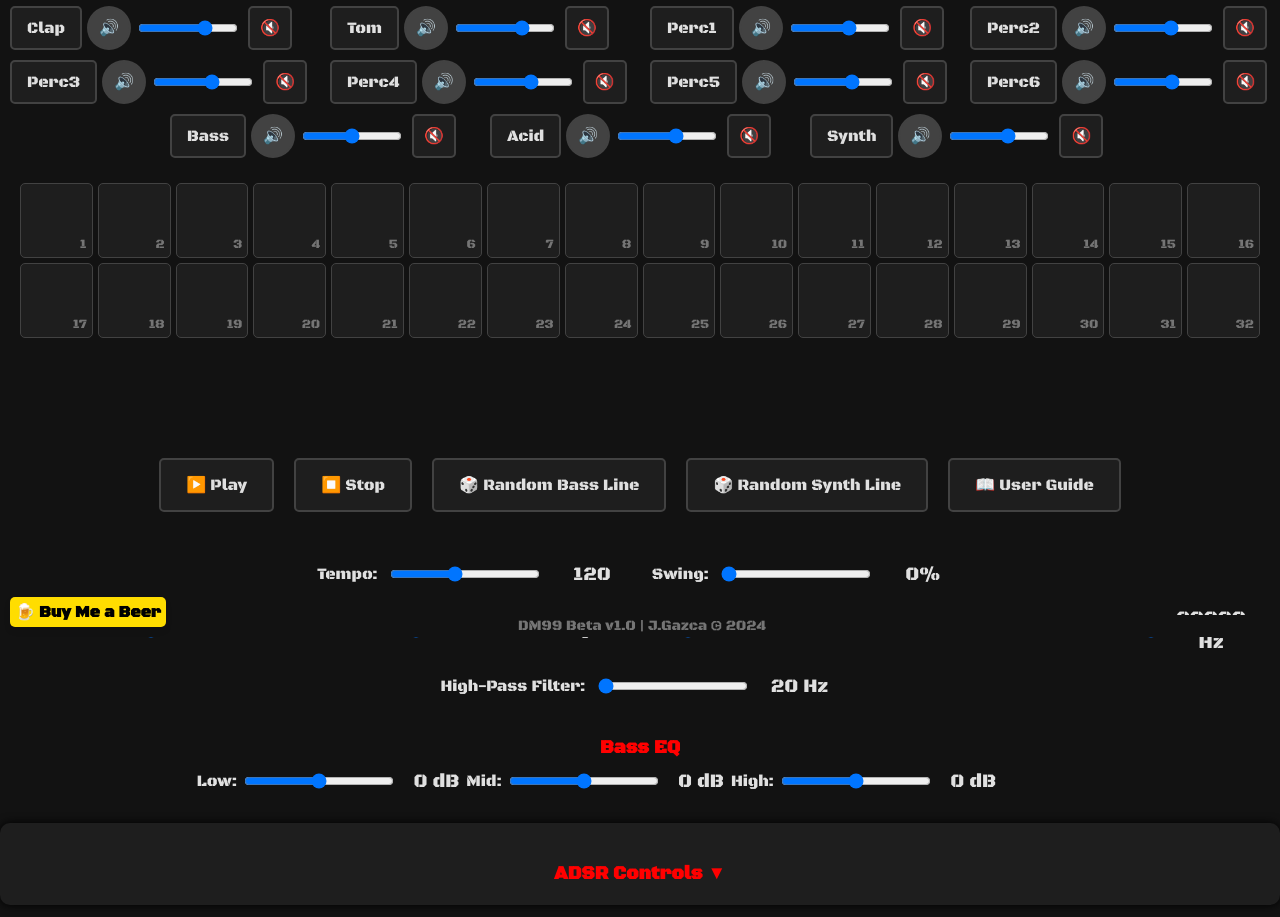
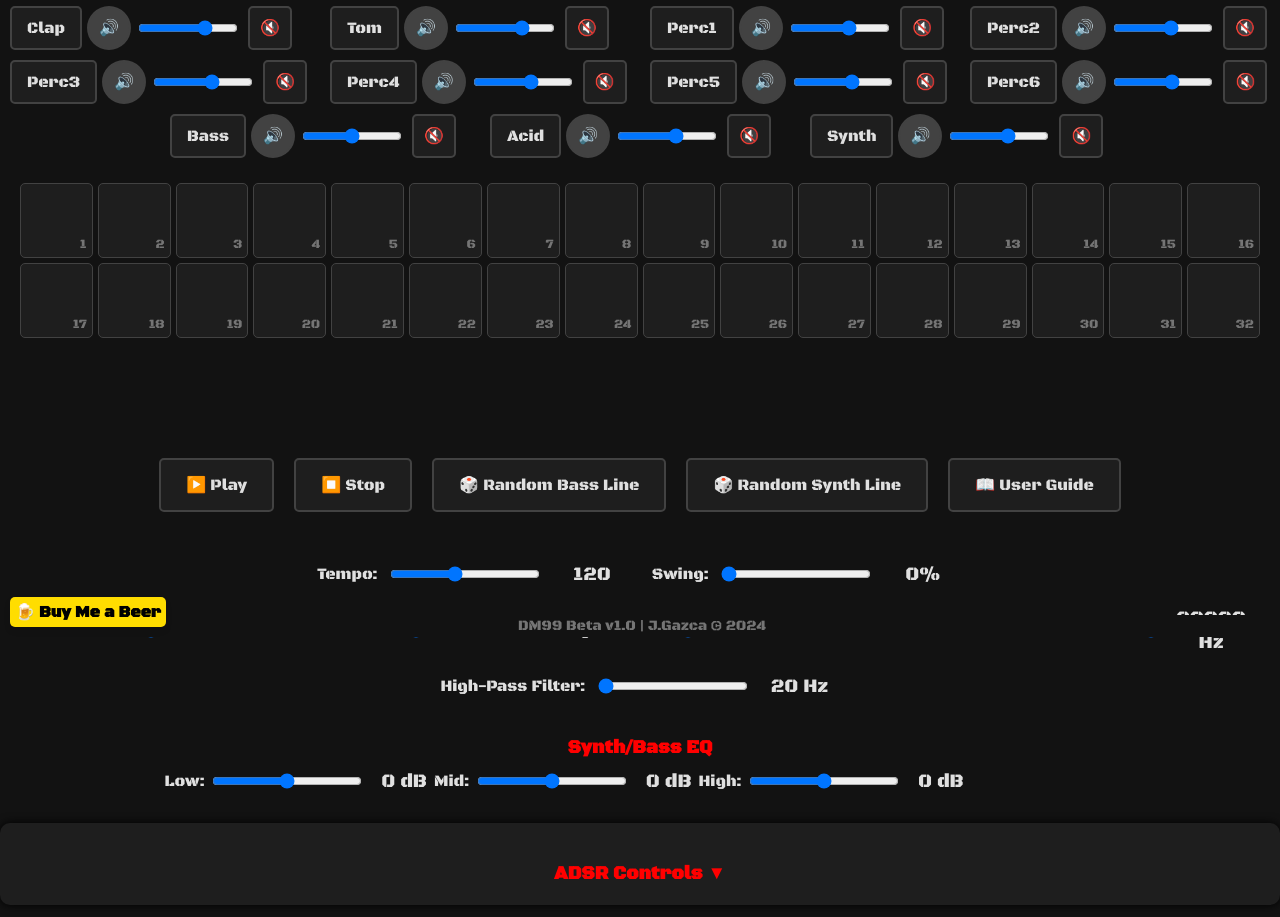
Before and after one commit to jgazcagtz/DM99, a plain HTML site: page index.html in a window 1280 px wide. Shown: the part 163-1080 px from the top of the page. Drawn offline with Linux system fonts and the light colour scheme; no server answers.

Commit message:
Update index.html

```diff
--- a/index.html
+++ b/index.html
@@ -177,7 +177,7 @@
 
         <!-- Bass EQ Controls -->
         <div id="bass-eq-controls">
-            <h3>Bass EQ</h3>
+            <h3>Synth/Bass EQ</h3>
             <label for="bass-eq-low">Low:</label>
             <input type="range" id="bass-eq-low" min="-30" max="30" step="1" value="0">
             <span id="bass-eq-low-display">0 dB</span>
```
